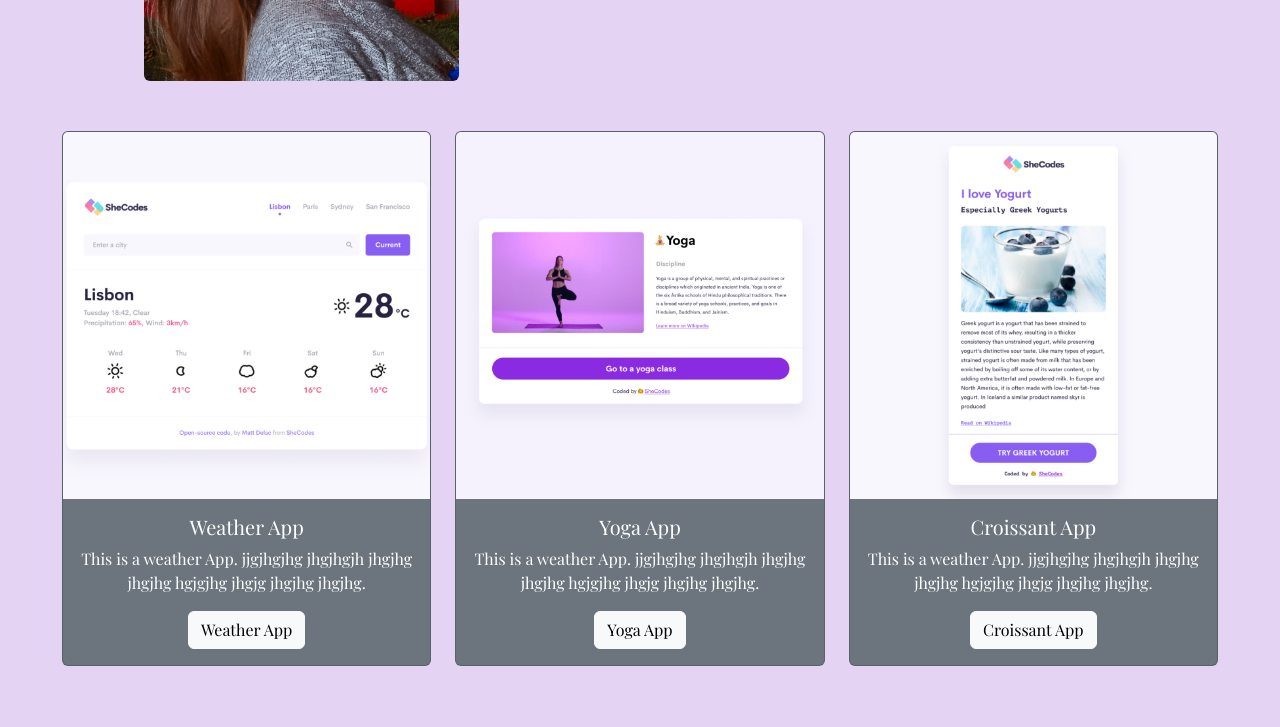
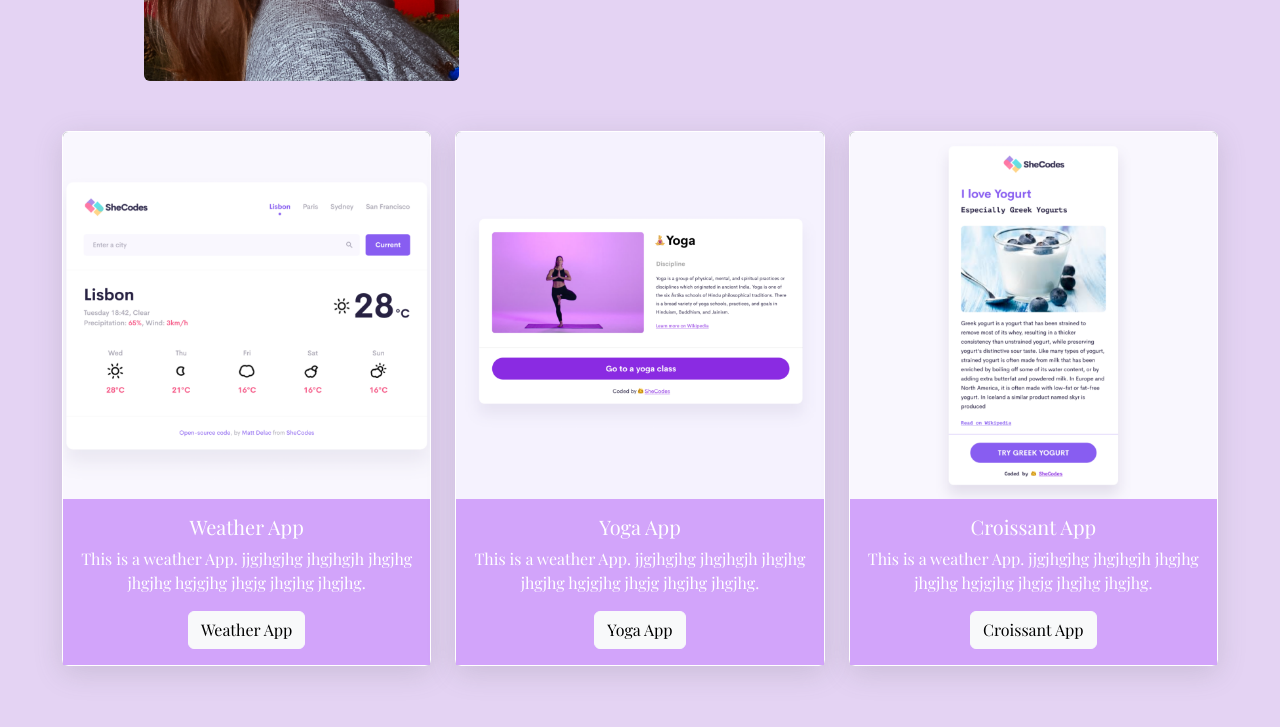
Before and after one commit to DuxSv/portfolio-project, a plain HTML site: page index.html in a window 1280 px wide. Shown: the part 360-1087 px from the top of the page. Drawn offline with nearby package versions, Linux system fonts and the light colour scheme; a web font is replaced by a local one.

Commit message:
styled card in index

```diff
--- a/src/styles.css
+++ b/src/styles.css
@@ -37,6 +37,13 @@ h2 {
   margin: 50px;
 }
 
+.card {
+  border-color: white;
+  box-shadow: rgba(100, 100, 111, 0.2) 0px 7px 29px 0px;
+}
+.card-body {
+  background-color: rgb(210, 164, 250);
+}
 .align-right {
   text-align: right;
 }
```
